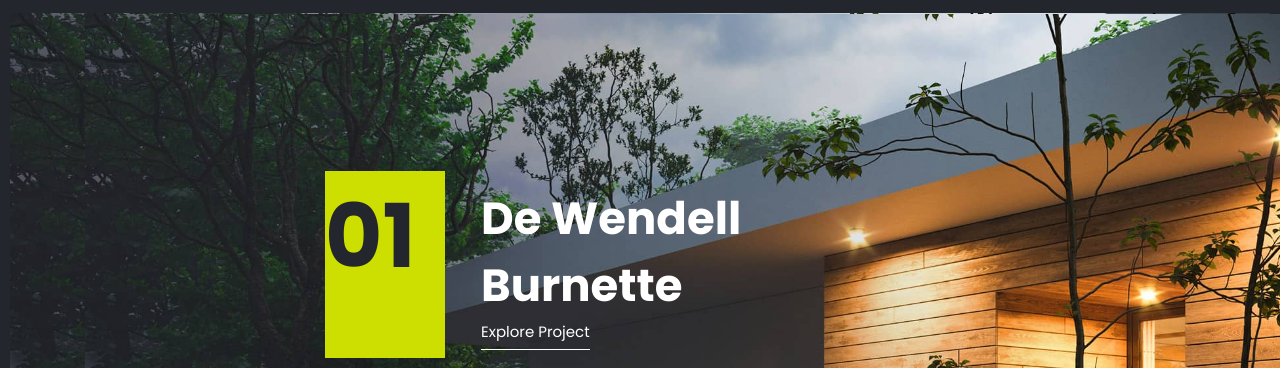
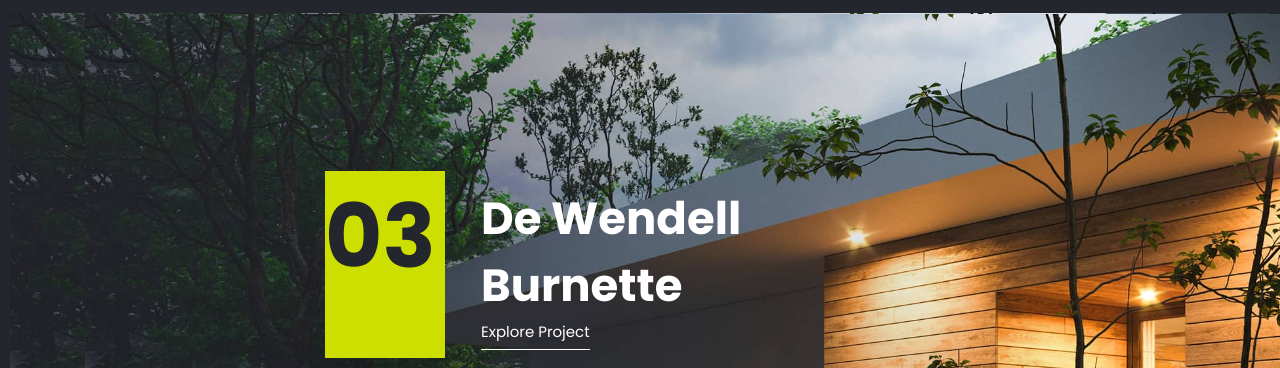
Before and after one commit to oygull/litho, a plain HTML site: page index.html in a window 1280 px wide. Shown: the part 86-454 px from the top of the page. Drawn offline with nearby package versions, Linux system fonts and the light colour scheme.

Commit message:
initial commit

```diff
--- a/css/style.css
+++ b/css/style.css
@@ -193,6 +193,13 @@ body::-webkit-scrollbar-thumb {
   background-size: cover;
   position: relative;
 }
+.hero2__inner{
+  width: 100%;
+  height: 560px;
+  background-image: url('../images/heroimg-2.jpeg');
+  background-size: cover;
+  position: relative;
+}
 .hero__btns{
   position: absolute;
   bottom: 0;
@@ -238,6 +245,9 @@ body::-webkit-scrollbar-thumb {
   position: absolute;
   top: 100px;
   left: 85px;
+}
+.none{
+  display: none;
 }
 @keyframes num {
   0%{
--- a/index.html
+++ b/index.html
@@ -83,14 +83,14 @@
 
 <section id="hero2" class="hero2">
   <div class="container">
-    <div class="hero__inner">
+    <div class="hero2__inner">
       <div class="hero__btns">
         <button class="hero__btn active"><i class='bx bx-right-arrow-alt' ></i></button>
         <button class="hero__btn"><i class='bx bx-left-arrow-alt' ></i></button>
       </div>
       <div class="hero__content row middle">
 
-        <h3 class="hero__num">01 </h3>
+        <h3 class="hero__num">03 </h3>
         <div class="hero__txt">
           <div class="hero__title"> <h2 class="h__title">De Wendell Burnette </h2>  <span class="title__cover"></span></div>
           <div class="hero__linkbox link">
--- a/js/main.js
+++ b/js/main.js
@@ -20,3 +20,6 @@ function scrollFunction() {
     document.getElementById("goTop").style.display='none';
   }
 }
+nextBtn.addEventListener('click', function(){
+  hero.classList.add('none')
+})
```
Also changed, not shown: images/heroimg-2.jpeg (added), 1 other file.
